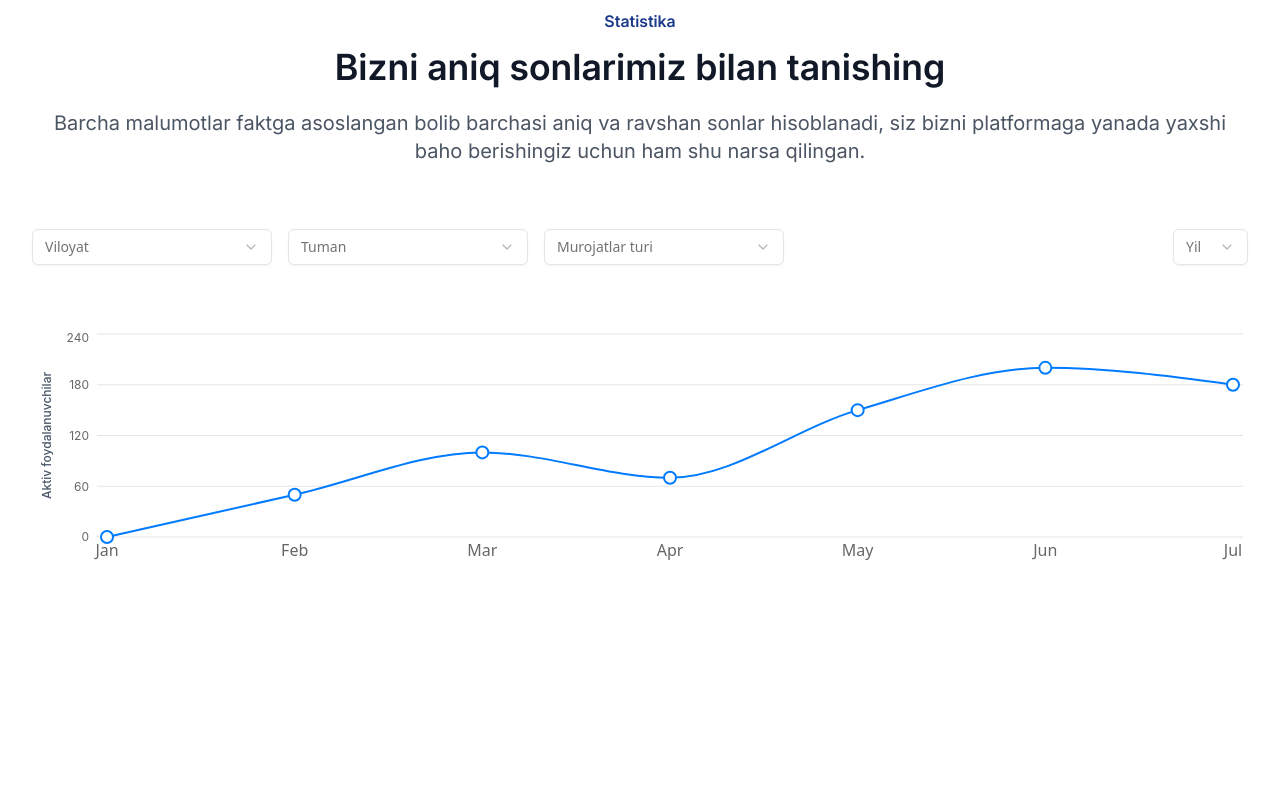
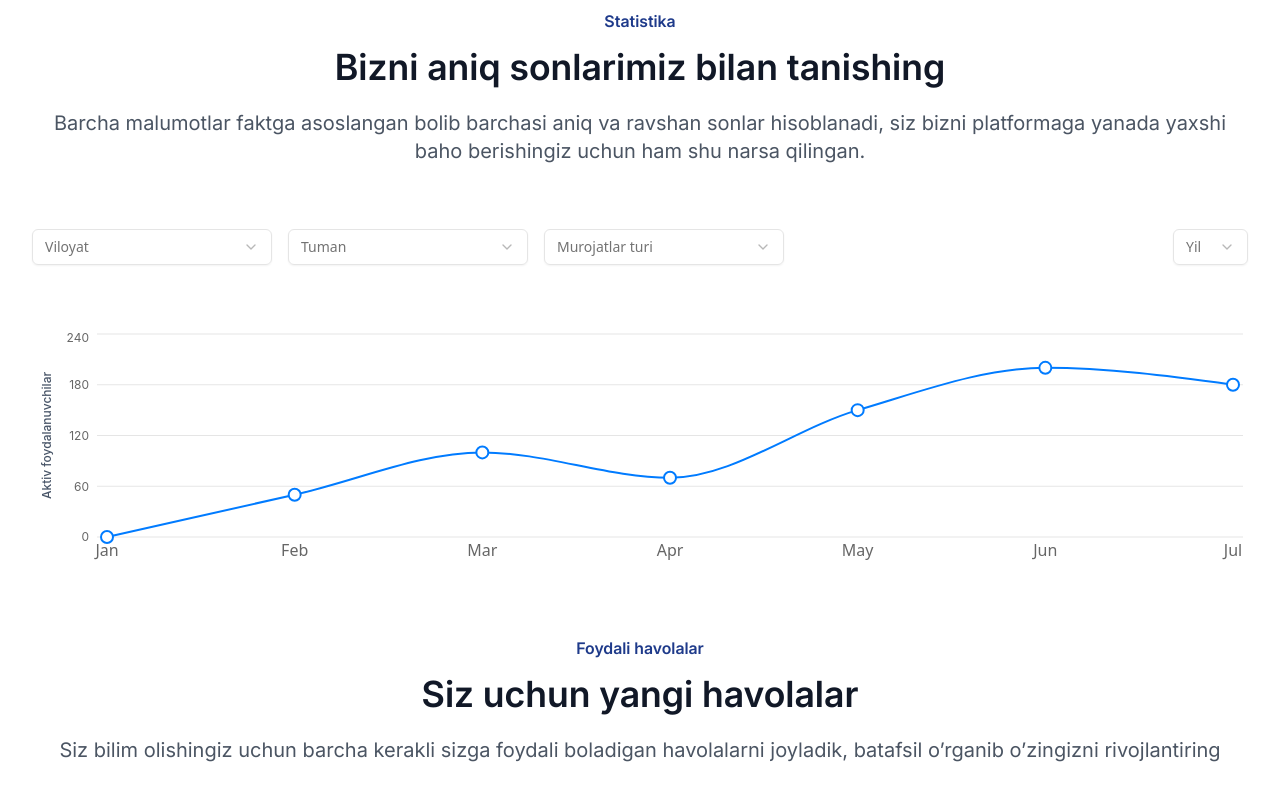
Before and after one commit to Bakha022/maktab_next, a Next.js app: page /home in a window 1280 px wide. Shown: the part 1542-2342 px from the top of the page. Before the commit the page ends 2178 px from the top, so only its background shows below. Built offline with nearby package versions, Linux system fonts and the light colour scheme.

Commit message:
useful links container added

```diff
--- a/src/app/home/page.tsx
+++ b/src/app/home/page.tsx
@@ -1,6 +1,7 @@
 import Header from '@/containers/Header';
 import News from '@/containers/News';
 import Statstic from '@/containers/Statstic';
+import UsefulLinks from '@/containers/UsefulLinks';
 
 const HomePage = () => {
   return (
@@ -8,6 +9,7 @@ const HomePage = () => {
       <Header />
       <News />
       <Statstic />
+      <UsefulLinks />
     </div>
   );
 };
--- /dev/null
+++ b/src/containers/UsefulLinks.tsx
@@ -0,0 +1,17 @@
+import Explanation from '@/components/Explanation';
+
+const UsefulLinks = () => {
+  return (
+    <div className="my-16">
+      <Explanation
+        title={'Siz uchun yangi havolalar'}
+        subtitle={'Foydali havolalar'}
+        description={
+          'Siz bilim olishingiz uchun barcha kerakli sizga foydali boladigan havolalarni joyladik, batafsil o’rganib o’zingizni rivojlantiring'
+        }
+      />
+    </div>
+  );
+};
+
+export default UsefulLinks;
```
